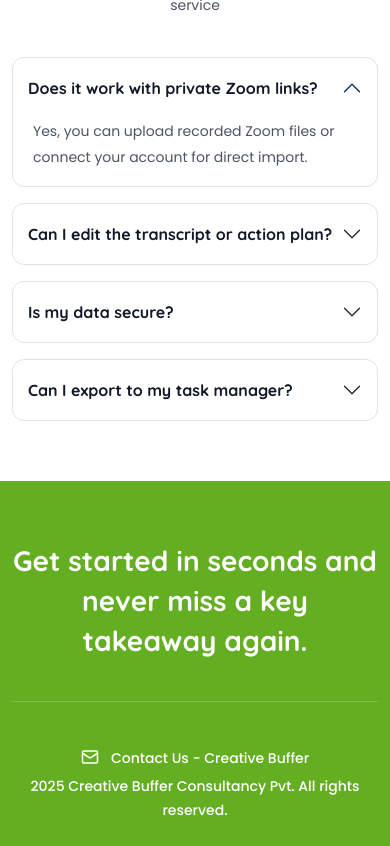
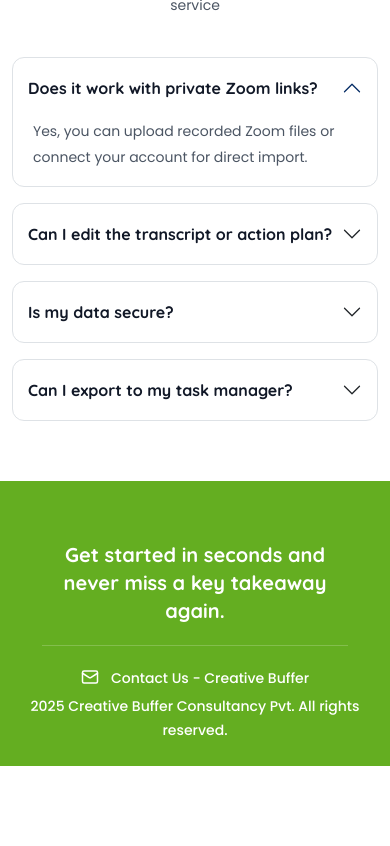
Before and after one commit to dheerendrakumarcreative/video-transcription, a React (Vite) app: page / in a window 390 px wide. Shown: the part 3368-4214 px from the top of the page. After the commit the page ends 4134 px from the top, so only its background shows below. Built offline with nearby package versions, Linux system fonts and the light colour scheme; no server answers.

Commit message:
footer changes

```diff
--- a/src/index.css
+++ b/src/index.css
@@ -1039,6 +1039,13 @@ div#nav-tabContent {
 }
 
 @media (max-width:860px) {
+  .footer-section h3 {
+    font-size: 20px!important;
+    line-height: 28px!important;
+    margin: 0 30px;
+    padding-bottom: 20px;
+    /* margin-bottom: 10px; */
+}
   .genererated-content button {
     margin-bottom: 15px;
   }
```
